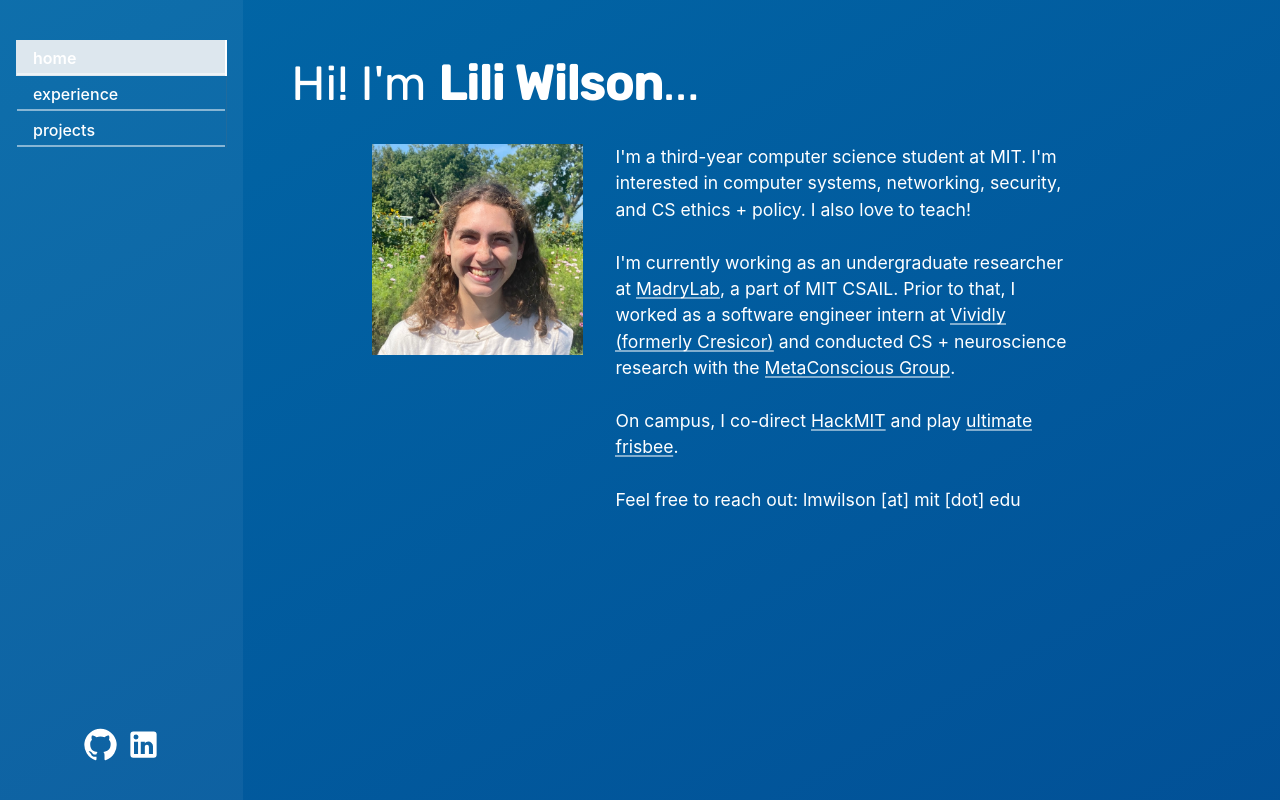
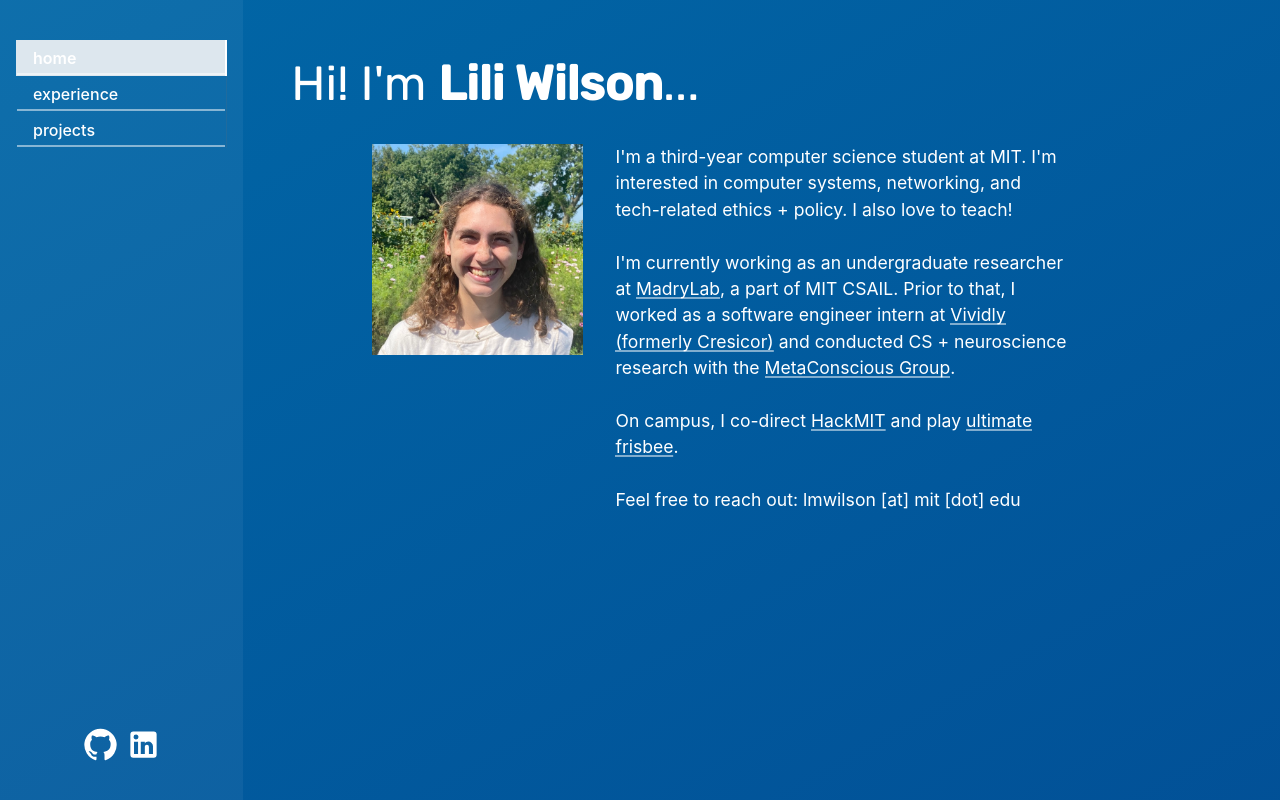
Before and after one commit to liliwilson/liliwilson.github.io, a React (Create React App) app: page / in a window 1280 px wide. Built offline with nearby package versions, Linux system fonts and the light colour scheme.

Commit message:
updated about me

```diff
--- a/src/components/AboutMe.js
+++ b/src/components/AboutMe.js
@@ -24,7 +24,7 @@
       </Hidden>
       <Grid item sm={6} xs={12} className="about-text" align="left" fontSize="1.1rem">
         I'm a third-year computer science student at MIT. I'm interested in
-        computer systems, networking, security, and CS ethics + policy. I
+        computer systems, networking, and tech-related ethics + policy. I
         also love to teach!
         <br />
         <br />
```
